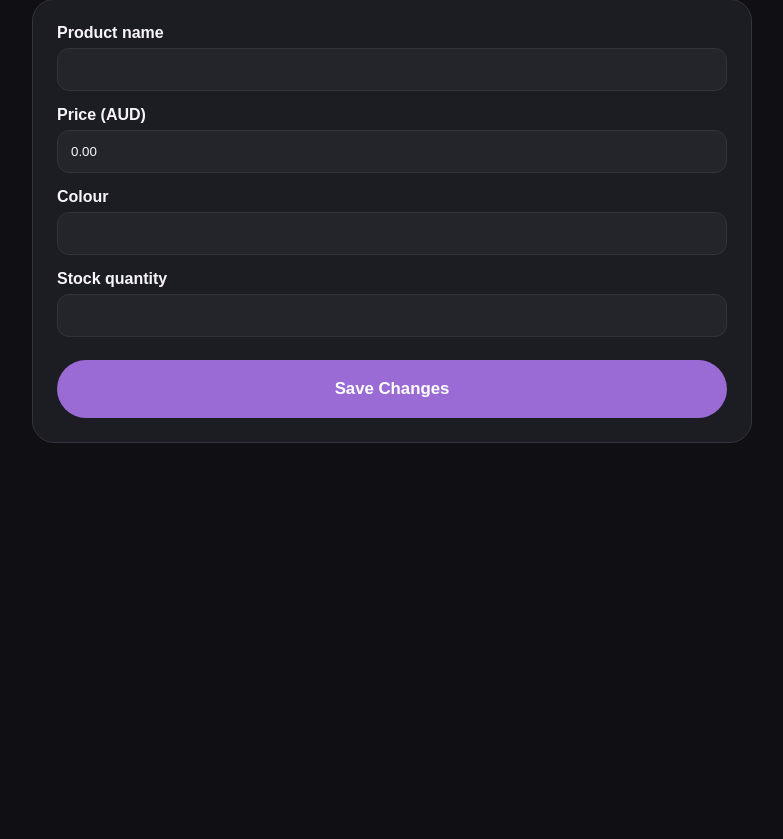
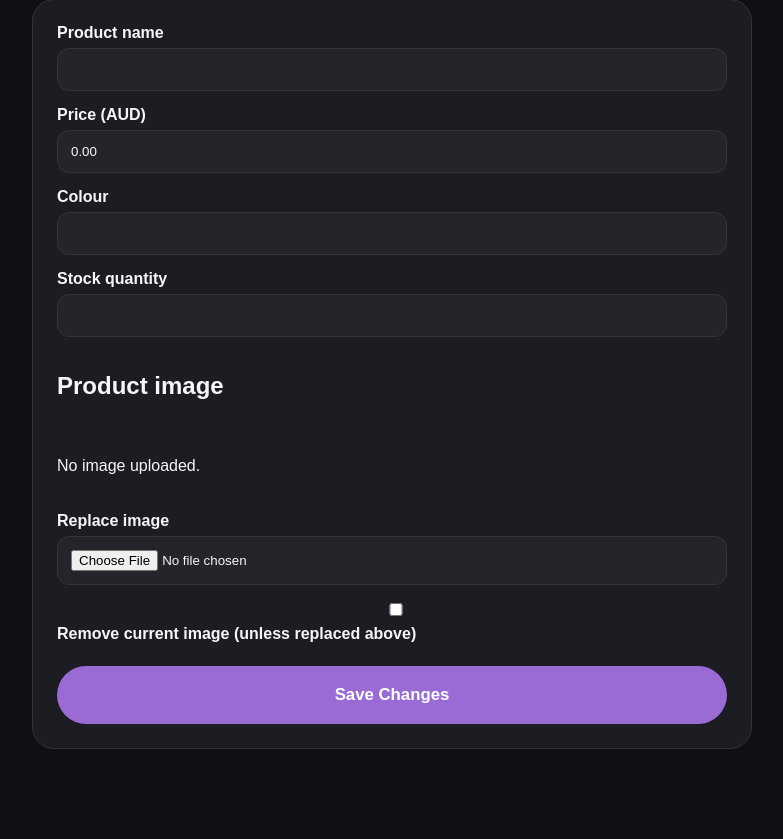
Before and after one commit to Mrgnoblennon/side-b, a Flask app: template templates/admin_edit_product.html in a window 1280 px wide. Shown: the part 496-1335 px from the top of the page, without its empty margins (58-841 px from the left). Before the commit the page ends 939 px from the top, so only its background shows below. Run offline with Flask 3, Linux system fonts and the light colour scheme; the template is opened without the code that fills it, so the values that code supplies are empty.

Commit message:
Add existing image previews and removal controls to admin forms

```diff
--- a/templates/admin_edit_product.html
+++ b/templates/admin_edit_product.html
@@ -6,7 +6,7 @@
     <div class="admin-top"><a href="{{ url_for('admin_products') }}" class="shop-filter">Back to Products</a><a href="{{ url_for('product_detail', product_id=product.id) }}" class="shop-filter">View in Shop</a></div>
     {% for message in get_flashed_messages() %}<p class="cart-notice" role="status">{{ message }}</p>{% endfor %}
     <section class="cart-summary" style="max-width:720px">
-      <form method="post" class="checkout-form">
+      <form method="post" enctype="multipart/form-data" class="checkout-form">
         <input type="hidden" name="csrf_token" value="{{ session.admin_csrf }}">
         <label>Product name <input type="text" name="name" value="{{ product.name }}" maxlength="200" required></label>
         <label>Price (AUD) <input type="number" name="price" value="{{ '%.2f'|format(product.price|float) }}" min="0" max="999999" step="0.01" required></label>
@@ -24,6 +24,10 @@
         {% else %}
           <label>Stock quantity <input type="number" name="stock" value="{{ product.stock }}" min="0" step="1" required></label>
         {% endif %}
+        <h2>Product image</h2>
+        {% if product.image %}<img src="{{ url_for('static', filename=product.image) }}" alt="Current product image" style="width:180px;max-height:180px;object-fit:contain">{% else %}<p>No image uploaded.</p>{% endif %}
+        <label>Replace image <input type="file" name="image" accept="image/jpeg,image/png,image/webp,image/gif"></label>
+        <label><input type="checkbox" name="remove_image" value="1"> Remove current image (unless replaced above)</label>
         <button type="submit" class="product-add-cart">Save Changes</button>
       </form>
     </section>
```
